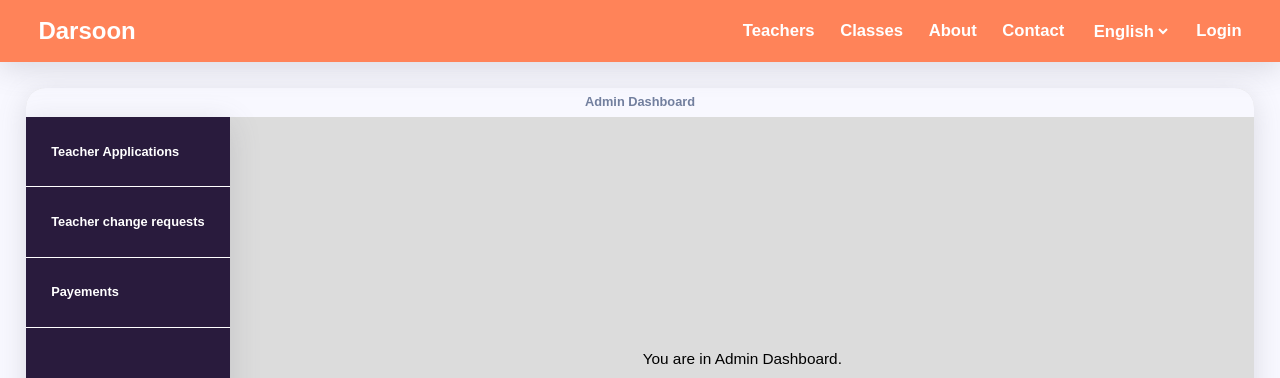
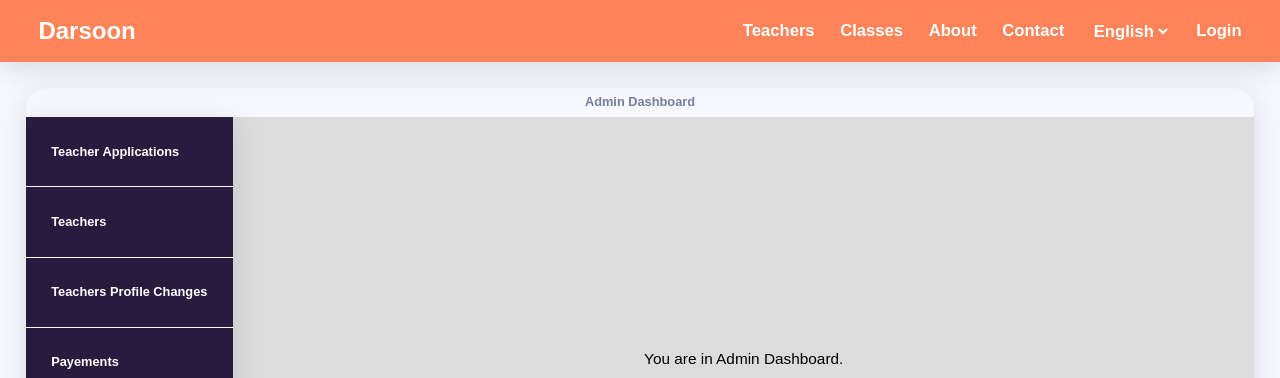
Before and after one commit to darsoonAccount/darsoon-frontend, a Next.js app: page /admin-dashboard in a window 1280 px wide. Shown: the top 378 px of the page. Built offline with nearby package versions, Linux system fonts and the light colour scheme; no server answers.

Commit message:
modify admin dash nav

```diff
--- a/layouts/AdminDashNav.tsx
+++ b/layouts/AdminDashNav.tsx
@@ -11,15 +11,27 @@ export default function AdminDashNav() {
     <Nav>
       <Link href="/admin-dashboard/teacher-applications">
         {/* <FaChalkboardTeacher /> */}
+        <a>
         Teacher Applications
+        </a>
       </Link>
-      <Link href="/admin-dashboard/teacher-change-requests">
+      <Link href="/admin-dashboard/teachers">
         {/* <FiEdit /> */}
-        Teacher change requests
+        <a>
+        Teachers
+        </a>
+      </Link>
+      <Link href="/admin-dashboard/teacher-profile-changes">
+        {/* <FiEdit /> */}
+        <a>
+        Teachers Profile Changes
+        </a>
       </Link>
       <Link href="/admin-dashboard/payments">
         {/* <MdPayment /> */}
+        <a>
         Payements
+        </a>
       </Link>
     </Nav>
   );
```
